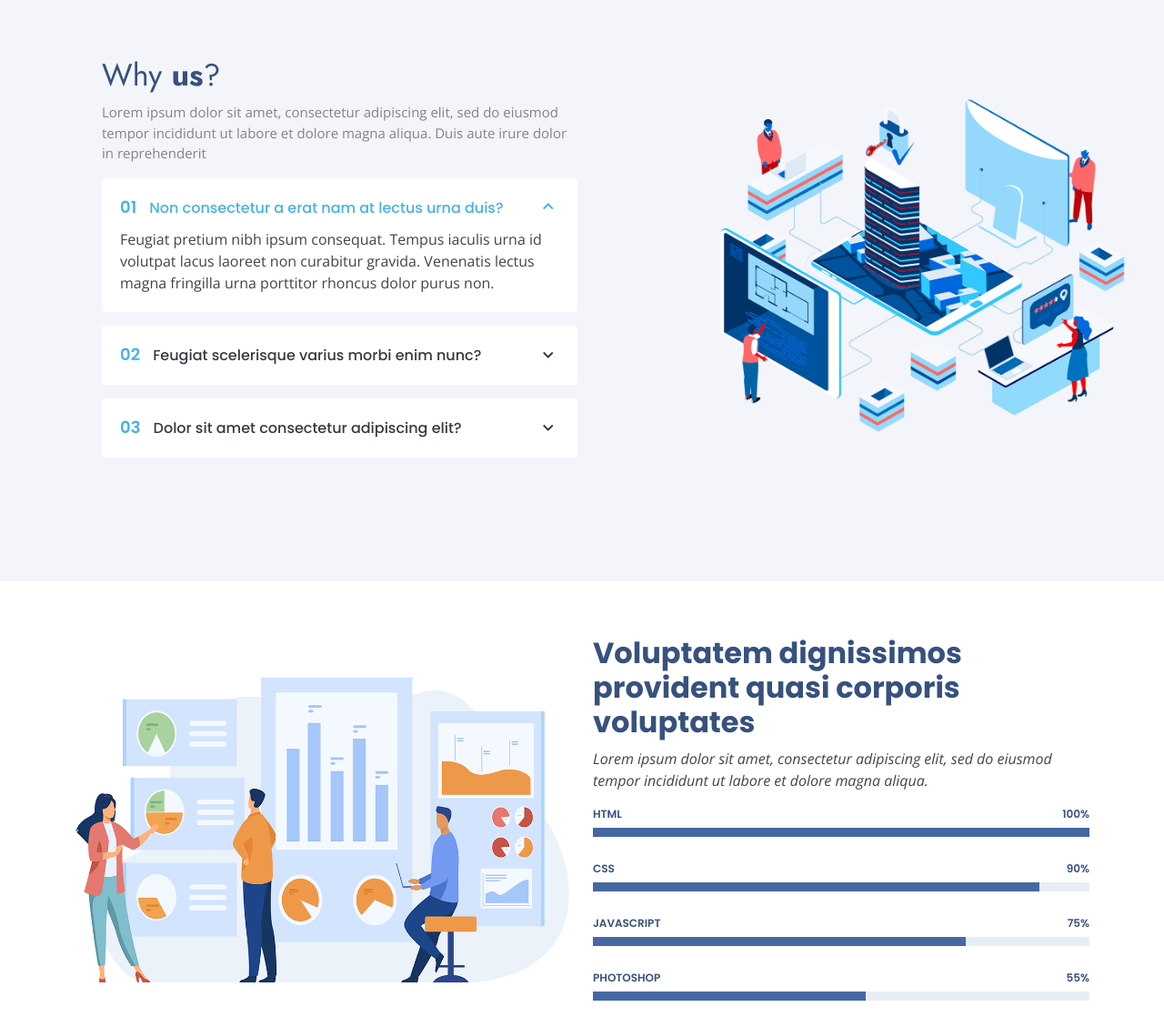
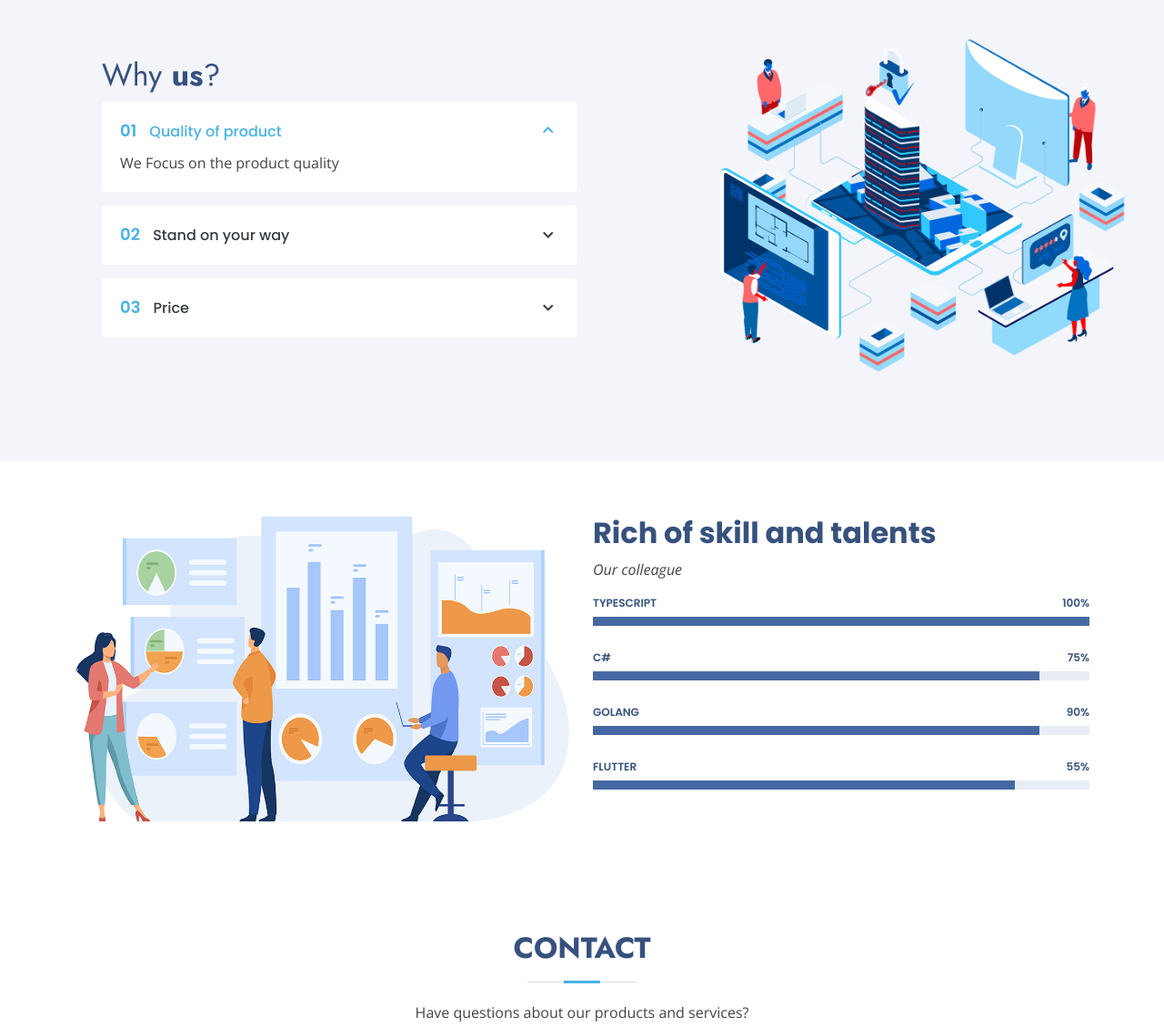
Before and after one commit to zivCheng/jellykite-website, a plain HTML site: page public/index.html in a window 1280 px wide. Shown: the part 1501-2630 px from the top of the page at 91% size. Drawn offline with nearby package versions, Linux system fonts and the light colour scheme.

Commit message:
Update index.html

```diff
--- a/public/index.html
+++ b/public/index.html
@@ -117,36 +117,34 @@ Our company is young but we have a lot of experience and expertise in the field
 
             <div class="content">
               <h3>Why <strong>us</strong>?</h3>
-              <p>
-                Lorem ipsum dolor sit amet, consectetur adipiscing elit, sed do eiusmod tempor incididunt ut labore et dolore magna aliqua. Duis aute irure dolor in reprehenderit
-              </p>
+
             </div>
 
             <div class="accordion-list">
               <ul>
                 <li>
-                  <a data-bs-toggle="collapse" class="collapse" data-bs-target="#accordion-list-1"><span>01</span> Non consectetur a erat nam at lectus urna duis? <i class="bx bx-chevron-down icon-show"></i><i class="bx bx-chevron-up icon-close"></i></a>
+                  <a data-bs-toggle="collapse" class="collapse" data-bs-target="#accordion-list-1"><span>01</span> Quality of product <i class="bx bx-chevron-down icon-show"></i><i class="bx bx-chevron-up icon-close"></i></a>
                   <div id="accordion-list-1" class="collapse show" data-bs-parent=".accordion-list">
                     <p>
-                      Feugiat pretium nibh ipsum consequat. Tempus iaculis urna id volutpat lacus laoreet non curabitur gravida. Venenatis lectus magna fringilla urna porttitor rhoncus dolor purus non.
+                     We Focus on the product quality
                     </p>
                   </div>
                 </li>
 
                 <li>
-                  <a data-bs-toggle="collapse" data-bs-target="#accordion-list-2" class="collapsed"><span>02</span> Feugiat scelerisque varius morbi enim nunc? <i class="bx bx-chevron-down icon-show"></i><i class="bx bx-chevron-up icon-close"></i></a>
+                  <a data-bs-toggle="collapse" data-bs-target="#accordion-list-2" class="collapsed"><span>02</span> Stand on your way <i class="bx bx-chevron-down icon-show"></i><i class="bx bx-chevron-up icon-close"></i></a>
                   <div id="accordion-list-2" class="collapse" data-bs-parent=".accordion-list">
                     <p>
-                      Dolor sit amet consectetur adipiscing elit pellentesque habitant morbi. Id interdum velit laoreet id donec ultrices. Fringilla phasellus faucibus scelerisque eleifend donec pretium. Est pellentesque elit ullamcorper dignissim. Mauris ultrices eros in cursus turpis massa tincidunt dui.
+                      We stand on your way, help you think what you need
                     </p>
                   </div>
                 </li>
 
                 <li>
-                  <a data-bs-toggle="collapse" data-bs-target="#accordion-list-3" class="collapsed"><span>03</span> Dolor sit amet consectetur adipiscing elit? <i class="bx bx-chevron-down icon-show"></i><i class="bx bx-chevron-up icon-close"></i></a>
+                  <a data-bs-toggle="collapse" data-bs-target="#accordion-list-3" class="collapsed"><span>03</span> Price <i class="bx bx-chevron-down icon-show"></i><i class="bx bx-chevron-up icon-close"></i></a>
                   <div id="accordion-list-3" class="collapse" data-bs-parent=".accordion-list">
                     <p>
-                      Eleifend mi in nulla posuere sollicitudin aliquam ultrices sagittis orci. Faucibus pulvinar elementum integer enim. Sem nulla pharetra diam sit amet nisl suscipit. Rutrum tellus pellentesque eu tincidunt. Lectus urna duis convallis convallis tellus. Urna molestie at elementum eu facilisis sed odio morbi quis
+                      We offer reasonable and afforable price
                     </p>
                   </div>
                 </li>
@@ -171,39 +169,35 @@ Our company is young but we have a lot of experience and expertise in the field
             <img src="assets/img/skills.png" class="img-fluid" alt="">
           </div>
           <div class="col-lg-6 pt-4 pt-lg-0 content" data-aos="fade-left" data-aos-delay="100">
-            <h3>Voluptatem dignissimos provident quasi corporis voluptates</h3>
+            <h3>Rich of skill and talents</h3>
             <p class="fst-italic">
-              Lorem ipsum dolor sit amet, consectetur adipiscing elit, sed do eiusmod tempor incididunt ut labore et dolore
-              magna aliqua.
+              Our colleague
             </p>
 
             <div class="skills-content">
 
               <div class="progress">
-                <span class="skill">HTML <i class="val">100%</i></span>
+                <span class="skill">Typescript <i class="val">100%</i></span>
                 <div class="progress-bar-wrap">
                   <div class="progress-bar" role="progressbar" aria-valuenow="100" aria-valuemin="0" aria-valuemax="100"></div>
                 </div>
               </div>
-
               <div class="progress">
-                <span class="skill">CSS <i class="val">90%</i></span>
+                <span class="skill">C# <i class="val">75%</i></span>
                 <div class="progress-bar-wrap">
                   <div class="progress-bar" role="progressbar" aria-valuenow="90" aria-valuemin="0" aria-valuemax="100"></div>
                 </div>
               </div>
-
               <div class="progress">
-                <span class="skill">JavaScript <i class="val">75%</i></span>
+                <span class="skill">Golang <i class="val">90%</i></span>
                 <div class="progress-bar-wrap">
-                  <div class="progress-bar" role="progressbar" aria-valuenow="75" aria-valuemin="0" aria-valuemax="100"></div>
+                  <div class="progress-bar" role="progressbar" aria-valuenow="90" aria-valuemin="0" aria-valuemax="100"></div>
                 </div>
               </div>
-
               <div class="progress">
-                <span class="skill">Photoshop <i class="val">55%</i></span>
+                <span class="skill">Flutter <i class="val">55%</i></span>
                 <div class="progress-bar-wrap">
-                  <div class="progress-bar" role="progressbar" aria-valuenow="55" aria-valuemin="0" aria-valuemax="100"></div>
+                  <div class="progress-bar" role="progressbar" aria-valuenow="85" aria-valuemin="0" aria-valuemax="100"></div>
                 </div>
               </div>
 
@@ -216,19 +210,18 @@ Our company is young but we have a lot of experience and expertise in the field
     </section><!-- End Skills Section -->
 
     <!-- ======= Services Section ======= -->
-    <section id="services" class="services section-bg">
+    <!--section id="services" class="services section-bg">
       <div class="container" data-aos="fade-up">
 
         <div class="section-title">
           <h2>Services</h2>
-          <p>Magnam dolores commodi suscipit. Necessitatibus eius consequatur ex aliquid fuga eum quidem. Sit sint consectetur velit. Quisquam quos quisquam cupiditate. Et nemo qui impedit suscipit alias ea. Quia fugiat sit in iste officiis commodi quidem hic quas.</p>
         </div>
 
         <div class="row">
           <div class="col-xl-3 col-md-6 d-flex align-items-stretch" data-aos="zoom-in" data-aos-delay="100">
             <div class="icon-box">
               <div class="icon"><i class="bx bxl-dribbble"></i></div>
-              <h4><a href="">Lorem Ipsum</a></h4>
+              <h4><a href="">Sof</a></h4>
               <p>Voluptatum deleniti atque corrupti quos dolores et quas molestias excepturi</p>
             </div>
           </div>
@@ -263,7 +256,7 @@ Our company is young but we have a lot of experience and expertise in the field
     </section><!-- End Services Section -->
 
     <!-- ======= Cta Section ======= -->
-    <section id="cta" class="cta">
+    <!--section id="cta" class="cta">
       <div class="container" data-aos="zoom-in">
 
         <div class="row">
```
